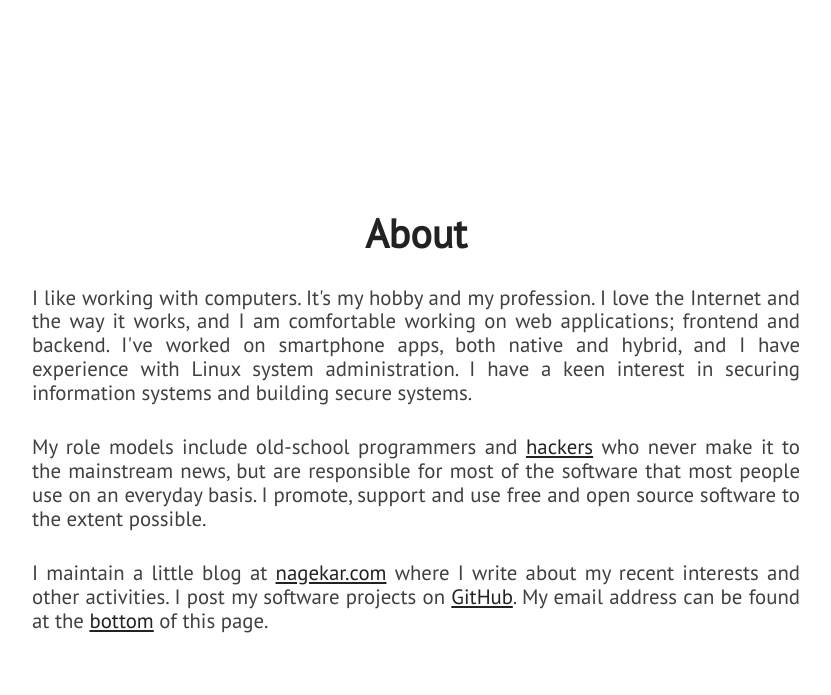
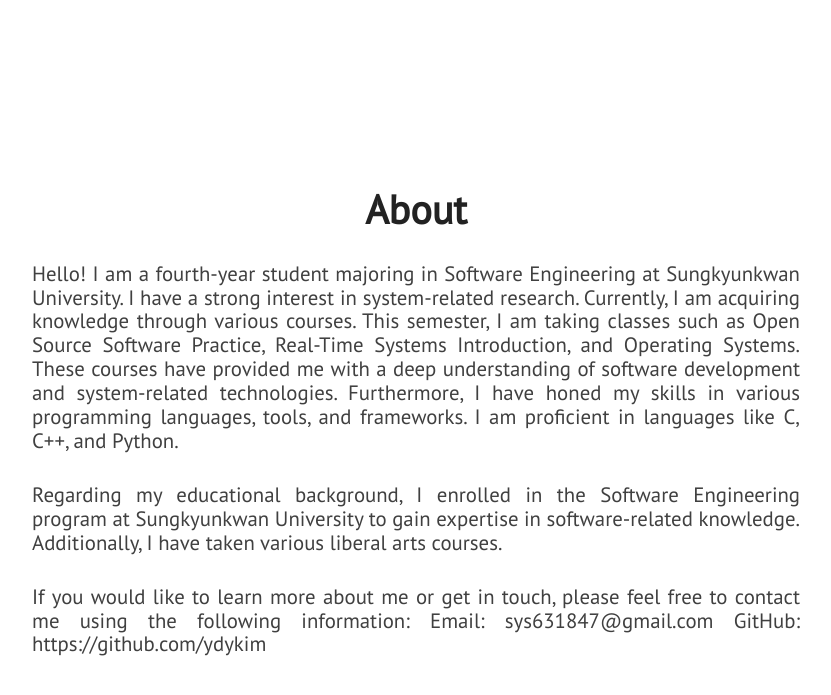
Before and after one commit to ydykim/ydykim.github.io, a Jekyll site: the page built from index.html, in a window 1280 px wide and 900 px high, scrolled down 994 px. Shown: the top 695 px of the window, without its empty margins (224-1055 px from the left). Built offline with Jekyll 4.4.1, drawn with Linux system fonts in a browser that asks for light colours; nearby versions of some CDN libraries.

Commit message:
Update about.html

```diff
--- a/_includes/about.html
+++ b/_includes/about.html
@@ -3,13 +3,17 @@
         <div id="about-text">
             <div class="section-heading">About</div>
             <p class="paragraph-text justify-text">
-                I like working with computers. It's my hobby and my profession. I love the Internet and the way it works, and I am comfortable working on web applications; frontend and backend. I've worked on smartphone apps, both native and hybrid, and I have experience with Linux system administration. I have a keen interest in securing information systems and building secure systems.
+                Hello! I am a fourth-year student majoring in Software Engineering at Sungkyunkwan University. I have a strong interest in system-related research.
+                Currently, I am acquiring knowledge through various courses. This semester, I am taking classes such as Open Source Software Practice, Real-Time Systems Introduction, and Operating Systems. These courses have provided me with a deep understanding of software development and system-related technologies.
+                Furthermore, I have honed my skills in various programming languages, tools, and frameworks. I am proficient in languages like C, C++, and Python.
             </p>
             <p class="paragraph-text justify-text">
-                My role models include old-school programmers and <a href="https://stallman.org/articles/on-hacking.html">hackers</a> who never make it to the mainstream news, but are responsible for most of the software that most people use on an everyday basis. I promote, support and use free and open source software to the extent possible.
+                Regarding my educational background, I enrolled in the Software Engineering program at Sungkyunkwan University to gain expertise in software-related knowledge. Additionally, I have taken various liberal arts courses.
             </p>
             <p class="paragraph-text justify-text">
-                I maintain a little blog at <a href="{{ site.blog_url }}">nagekar.com</a> where I write about my recent interests and other activities. I post my software projects on <a href="https://github.com/{{ site.github_username }}">GitHub</a>. My email address can be found at the <span class="extra-link"><a href="#extra">bottom</a></span> of this page.
+                If you would like to learn more about me or get in touch, please feel free to contact me using the following information:
+                Email: sys631847@gmail.com
+                GitHub: https://github.com/ydykim
             </p>
         </div>
     </section>
```
